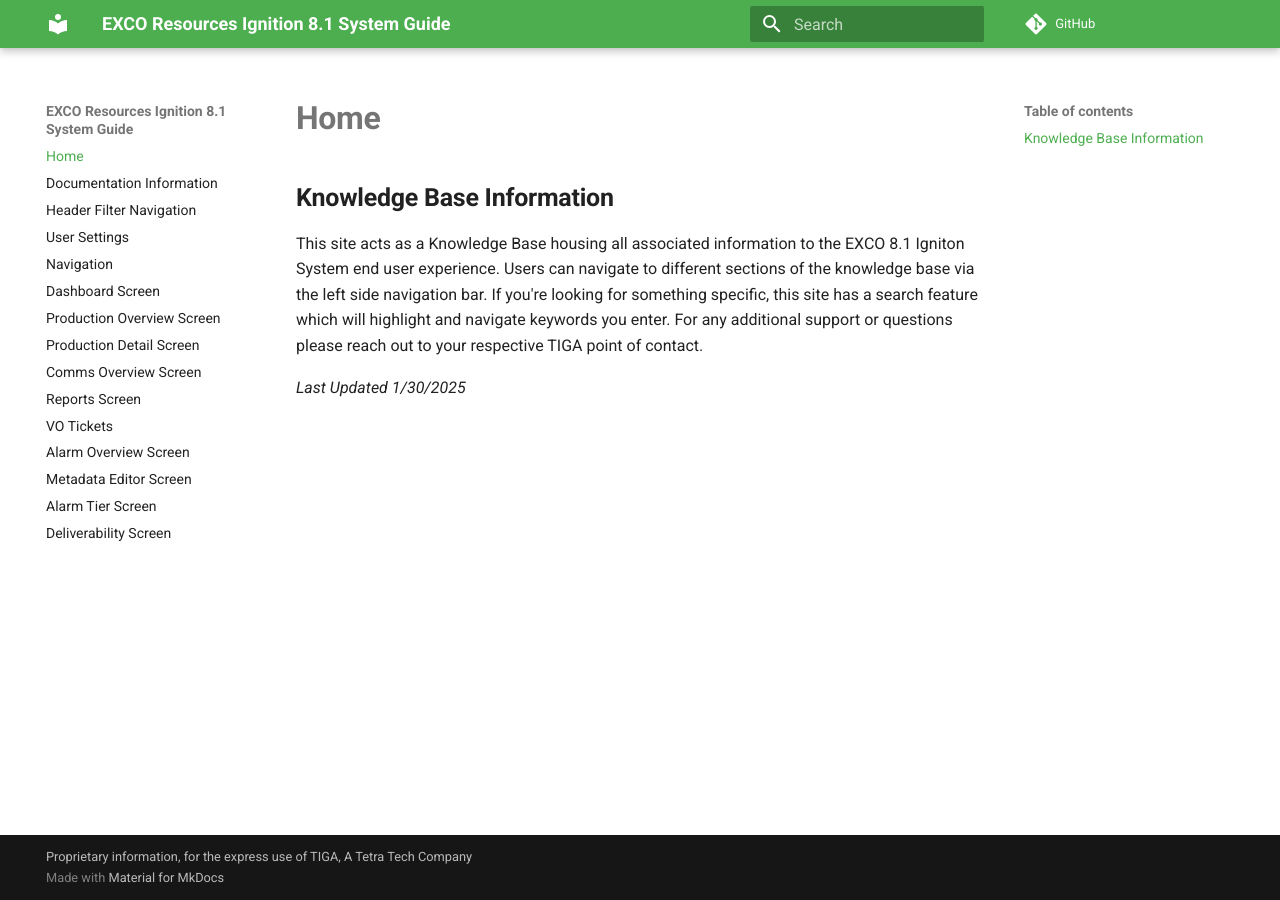
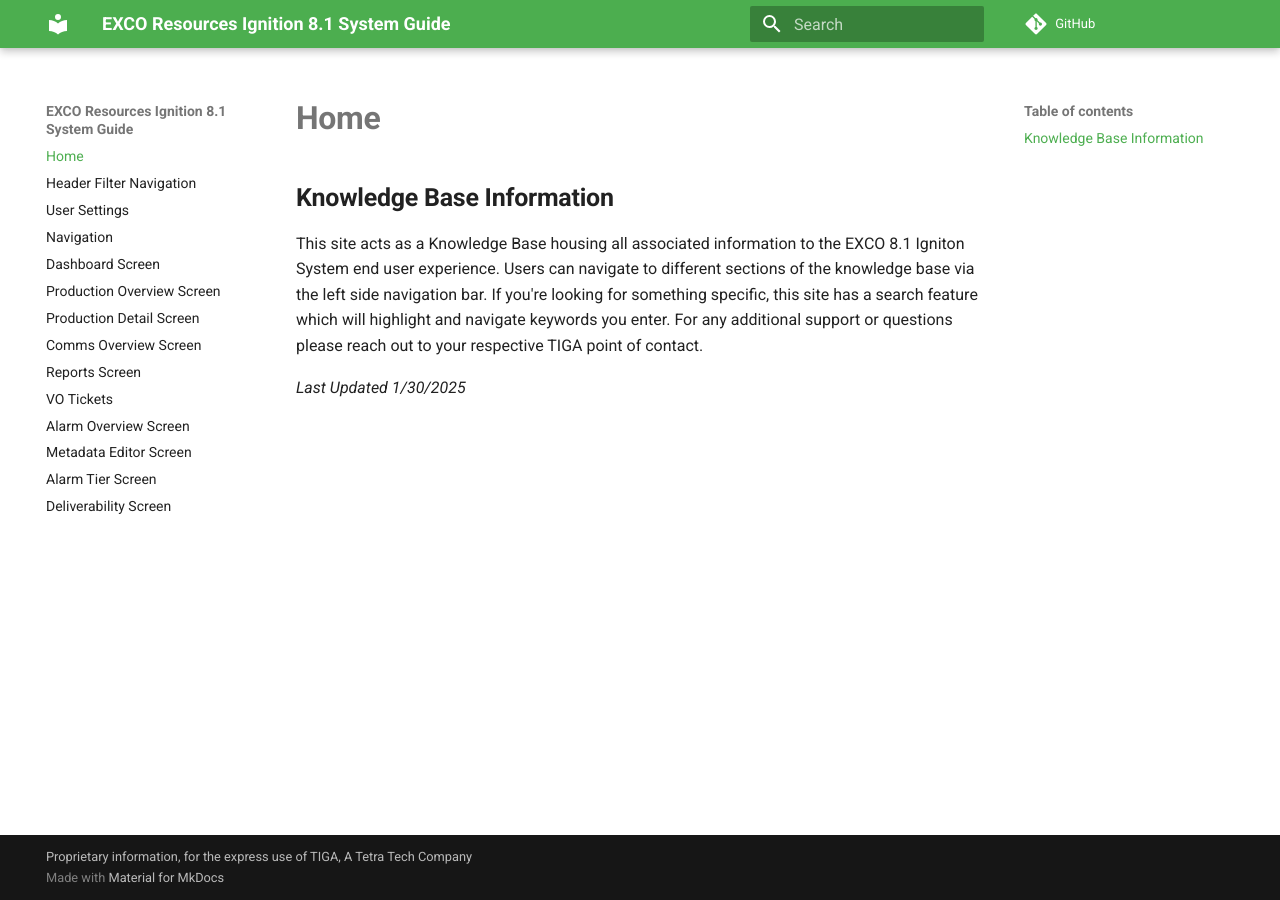
Before and after one commit to Mokrecho1/ER-8.1SystemDocumentation, an MkDocs documentation site: the page built from docs/index.md, in a window 1280 px wide. Built offline with MkDocs 1.6.1 and Material for MkDocs 9.7.7, drawn with Linux system fonts in a browser that asks for light colours; comment, search, counter and statistics services are not loaded.

Commit message:
Update mkdocs.yml

```diff
--- a/mkdocs.yml
+++ b/mkdocs.yml
@@ -17,7 +17,6 @@ theme:
       primary: green
 nav:
   - index.md
-  - Documentation Information.md
   - Header Filter Navigation.md
   - User Settings.md
   - Navigation.md
```
